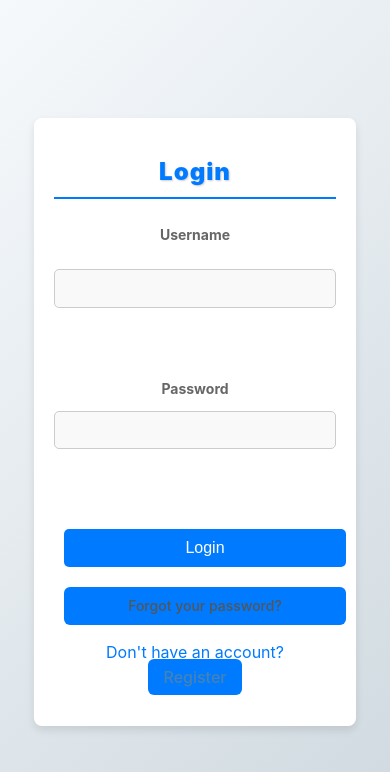
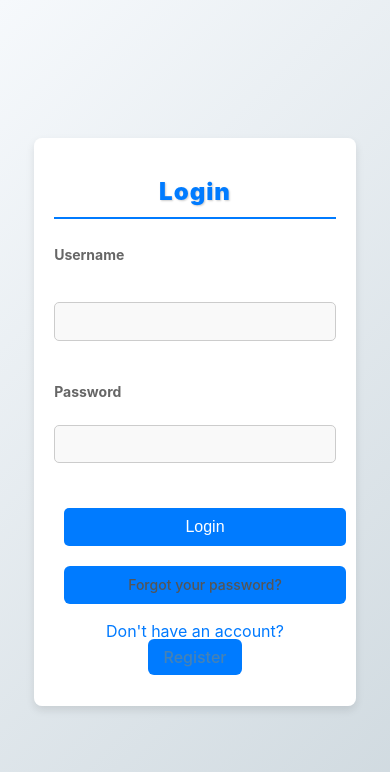
Before and after one commit to vidved123/Server-React-Python-, a React (Vite) app in the folder Login Form/: page /login in a window 390 px wide. Shown: the top 772 px of the page. Built offline with nearby package versions, Linux system fonts and the light colour scheme.

Commit message:
Update AddUser.css

```diff
--- a/Login Form/src/Components/AddUser.css
+++ b/Login Form/src/Components/AddUser.css
@@ -1,124 +1,169 @@
-/* Reset */
+/* Reset and base styles */
 * {
   margin: 0;
   padding: 0;
   box-sizing: border-box;
 }
 
-body {
+html, body {
   font-family: Arial, sans-serif;
   background-color: #f8f9fa;
-  min-height: 100vh;
-  padding: 40px;
-  overflow-x: hidden;
+  height: 100%;
+  overflow: hidden;
 }
 
+/* Center the form in the viewport */
+body {
+  display: flex;
+  justify-content: center;
+  align-items: center;
+  padding: 20px;
+}
+
+#root {
+  height: 100vh;
+  width: 100%;
+  display: flex;
+  justify-content: center;
+  align-items: center;
+}
+
+/* Main container for the form */
 .container {
-  max-width: 1100px;
-  margin: auto;
-  padding: 40px;
   background-color: #fff;
+  padding: 30px;
   border-radius: 8px;
   box-shadow: 0 4px 12px rgba(0, 0, 0, 0.05);
+  width: 100%;
+  max-width: 800px;
+  max-height: 90vh;
+  overflow-y: auto;
+  scrollbar-width: thin;
 }
 
+/* Custom scrollbar for WebKit */
+.container::-webkit-scrollbar {
+  width: 6px;
+}
+.container::-webkit-scrollbar-thumb {
+  background-color: #ccc;
+  border-radius: 4px;
+}
+
+/* Heading */
 h1 {
-  font-size: 36px;
-  margin-bottom: 30px;
+  font-size: 28px;
+  margin-bottom: 20px;
   color: #333;
-  border-bottom: 3px solid #007bff;
-  padding-bottom: 10px;
+  border-bottom: 2px solid #007bff;
+  padding-bottom: 8px;
   text-align: center;
 }
 
-/* Two-column form layout with vertical spacing */
-form {
+/* Form layout grid */
+form.form-layout {
   display: grid;
   grid-template-columns: 1fr 1fr;
-  gap: 30px 60px;
+  gap: 20px 40px;
 }
 
+/* Form field row: label + input inline */
 .form-group {
   display: flex;
-  flex-direction: column;
-  margin-bottom: 10px;
+  align-items: center;
+  gap: 12px;
 }
 
-label {
+/* Labels */
+.form-group label {
+  min-width: 120px;
   font-weight: bold;
-  font-size: 16px;
-  margin-bottom: 8px;
+  font-size: 14px;
+  color: #333;
+  white-space: nowrap;
 }
 
-input,
-select {
-  padding: 14px;
-  font-size: 16px;
+/* Inputs and selects */
+.form-group input,
+.form-group select {
+  flex: 1;
+  padding: 10px;
+  font-size: 14px;
   border: 1px solid #ccc;
   border-radius: 6px;
   width: 100%;
 }
 
-/* Make each group take full column width */
-form .form-group:nth-of-type(odd) {
-  grid-column: 1;
-}
-form .form-group:nth-of-type(even) {
-  grid-column: 2;
+/* Full width elements like buttons/selects */
+.full-width {
+  grid-column: span 2;
 }
 
-/* Submit Button */
+/* Submit button */
 button[type="submit"] {
-  grid-column: span 2;
   background-color: #007bff;
   color: #fff;
-  padding: 16px;
-  font-size: 18px;
-  border: none;
-  border-radius: 6px;
-  cursor: pointer;
-  margin-top: 20px;
-}
-
-/* Message */
-.message.success {
-  color: green;
-  margin-bottom: 20px;
-  text-align: center;
-}
-.message.danger {
-  color: red;
-  margin-bottom: 20px;
-  text-align: center;
-}
-
-/* Back Button */
-.back-btn {
-  margin-top: 30px;
-  text-align: center;
-}
-
-.back-btn button {
-  background-color: #28a745;
-  color: #fff;
-  padding: 14px 28px;
+  padding: 14px;
   font-size: 16px;
   border: none;
   border-radius: 6px;
   cursor: pointer;
 }
 
-/* Responsive layout: stack fields */
+button[type="submit"]:hover {
+  background-color: #0056b3;
+}
+
+/* Back button */
+.back-btn {
+  grid-column: span 2;
+  text-align: center;
+  margin-top: 20px;
+}
+
+.back-btn button {
+  background-color: #28a745;
+  color: #fff;
+  padding: 12px 24px;
+  font-size: 14px;
+  border: none;
+  border-radius: 6px;
+  cursor: pointer;
+}
+
+/* Messages */
+.message.success {
+  color: green;
+  grid-column: span 2;
+  text-align: center;
+}
+.message.danger {
+  color: red;
+  grid-column: span 2;
+  text-align: center;
+}
+
+/* Responsive design */
 @media (max-width: 768px) {
-  form {
+  form.form-layout {
     grid-template-columns: 1fr;
   }
 
-  form .form-group {
-    grid-column: 1 !important;
+  .form-group {
+    flex-direction: column;
+    align-items: flex-start;
   }
 
-  button[type="submit"] {
+  .form-group label {
+    min-width: auto;
+    margin-bottom: 6px;
+  }
+
+  .full-width {
+    grid-column: 1;
+  }
+
+  .back-btn {
     grid-column: 1;
   }
 }
```
